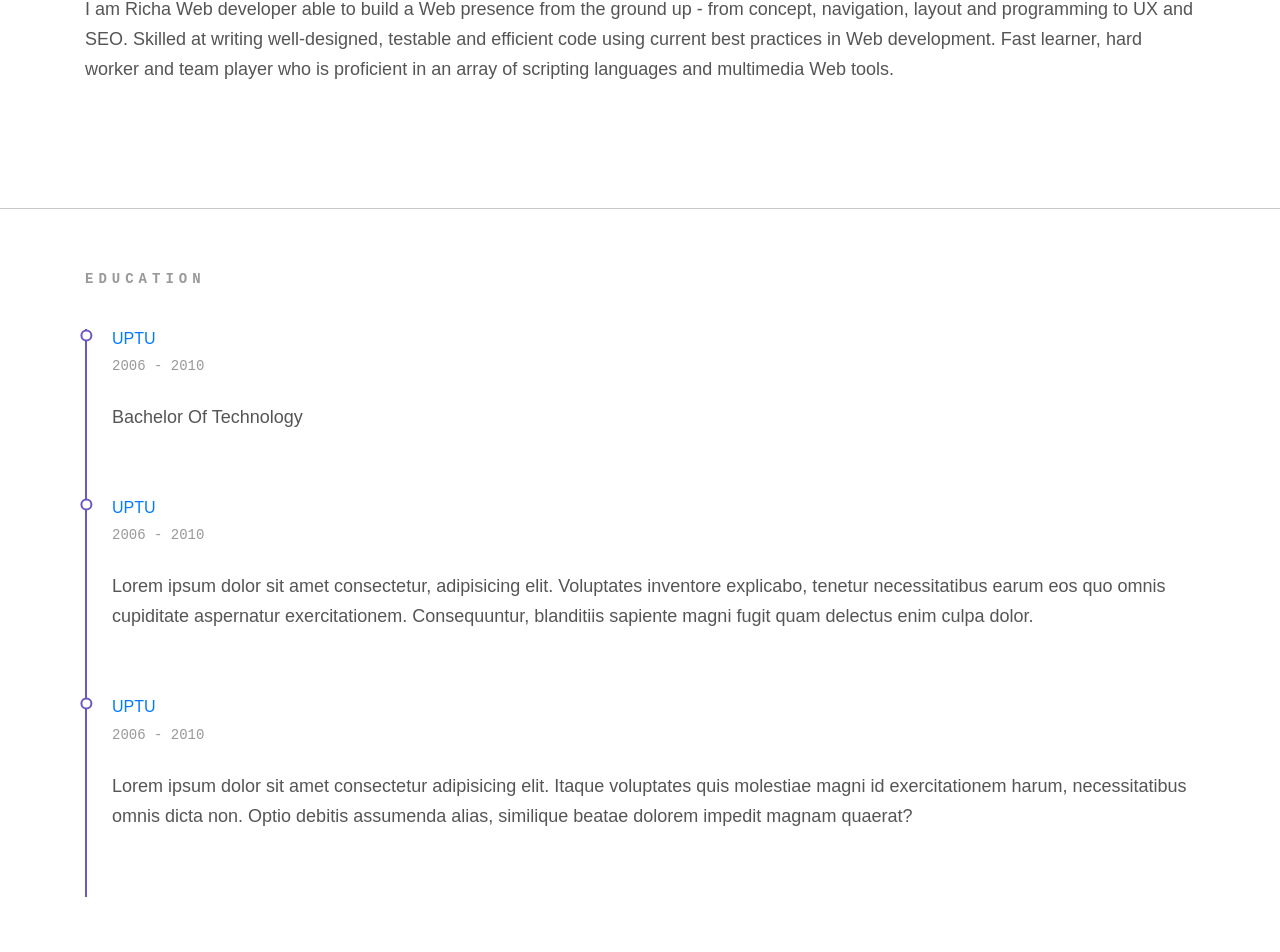
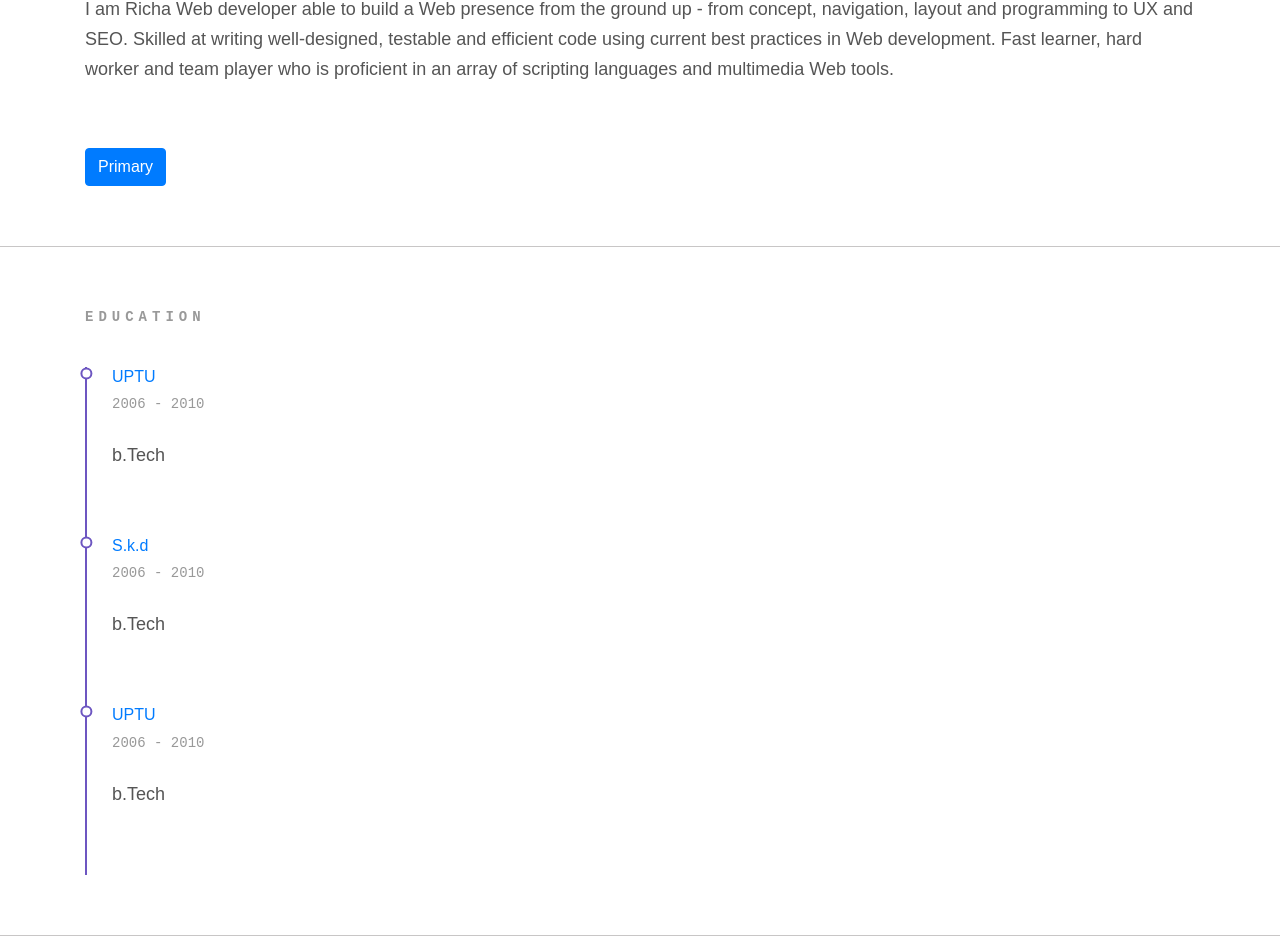
Before and after one commit to Richayadav75/portfolio, a React (Create React App) app: page / in a window 1280 px wide. Shown: the part 690-1642 px from the top of the page. Built offline with nearby package versions, Linux system fonts and the light colour scheme.

Commit message:
ResumeList component dynamic and created button component

```diff
--- /dev/null
+++ b/src/components/button/index.jsx
@@ -0,0 +1,12 @@
+import React , { Component } from 'react';
+import { Button } from 'react-bootstrap';
+
+export default class ButtonComponent extends Component {
+    render(){
+        return(
+            <div>
+                <Button variant="primary">Primary</Button>
+            </div>
+        )
+    }
+}
--- a/src/components/description/index.jsx
+++ b/src/components/description/index.jsx
@@ -1,7 +1,7 @@
 import React, { Component } from 'react';
 import {Col} from 'react-bootstrap';
 import './index.css';
-// import PrimaryBtn from '../../components/primaryBtn';
+import ButtonComponent from '../button';
 
 
 export default class Description extends Component {
@@ -15,7 +15,7 @@ export default class Description extends Component {
                     <p className="py-5 person-description">
                         I am Richa Web developer able to build a Web presence from the ground up - from concept, navigation, layout and programming to UX and SEO. Skilled at writing well-designed, testable and efficient code using current best practices in Web development. Fast learner, hard worker and team player who is proficient in an array of scripting languages and multimedia Web tools.
                     </p>
-                    {/* <PrimaryBtn /> */}
+                    <ButtonComponent />
                 </Col>
             </div>
         )
--- a/src/components/resumeList/index.jsx
+++ b/src/components/resumeList/index.jsx
@@ -7,42 +7,42 @@ export default class ResumeList extends Component {
         return (
             <div>
                 <div className="col-12">
-               <h3 className="resume-title">education</h3>
-               <div className="resume-list">
+                    <h3 className="resume-title">{this.props.name}</h3>{
+                        this.props.list.map((listItem,index) =>
+                            (
+
+                                <div className="resume-list" key={index}>
                                     <h3 className="text-primary h6">
-                   UPTU
+                                        {listItem.instituteName}
                                     </h3>
                                     <p className="resume-date">
-                   2006 - 2010
+                                        {listItem.startYear} - {listItem.endYear}
                                     </p>
                                     <p className="resume-discription">
-                    Bachelor Of Technology
+                                        {listItem.courseName}
                                     </p>
                                 </div>
-               <div className="resume-list">
-                   <h3 className="text-primary h6">
-                   UPTU
-                   </h3>
-                   <p className="resume-date">
-                   2006 - 2010
-                   </p>
-                   <p className="resume-discription">
-                    Lorem ipsum dolor sit amet consectetur, adipisicing elit. Voluptates inventore explicabo, tenetur necessitatibus earum eos quo omnis cupiditate aspernatur exercitationem. Consequuntur, blanditiis sapiente magni fugit quam delectus enim culpa dolor.
-                   </p>
-               </div>
-               <div className="resume-list">
-                   <h3 className="text-primary h6">
-                   UPTU
-                   </h3>
-                   <p className="resume-date">
-                   2006 - 2010
-                   </p>
-                   <p className="resume-discription">
-                    Lorem ipsum dolor sit amet consectetur adipisicing elit. Itaque voluptates quis molestiae magni id exercitationem harum, necessitatibus omnis dicta non. Optio debitis assumenda alias, similique beatae dolorem impedit magnam quaerat?
-                   </p>
-                   </div>
+
+                            ))
+                    }
                 </div>
             </div>
         )
     }
 }
+
+/** object
+ * { instituteName:"UPTU",
+ * startYear:2006,
+ * endYear:2010,
+ * courseName:"b.Tech"
+ *  }
+ */
+
+/** array of json object
+ *  [{ instituteName:"UPTU",
+* startYear:2006,
+* endYear:2010,
+* courseName:"b.Tech"
+*  }]
+ */
--- a/src/components/section/index.jsx
+++ b/src/components/section/index.jsx
@@ -1,29 +1,55 @@
 import React, { Component } from 'react';
-import {Row, Container } from 'react-bootstrap';
+import { Row, Container } from 'react-bootstrap';
 import Description from '../description';
 import ResumeList from '../resumeList';
 import './style.css';
 
 
 export default class Section extends Component {
-    render(){
-        return(
+    constructor(props) {   //Constructor own method
+        super(props);   //override own constructor method
+        this.state = {    //state initilization
+            title: "Education",   //state initization for title state
+            educationData: [{
+                instituteName: "UPTU",
+                startYear: 2006,
+                endYear: 2010,
+                courseName: "b.Tech"
+            },
+        {
+            instituteName: "S.k.d",
+                startYear: 2006,
+                endYear: 2010,
+                courseName: "b.Tech"
+        },
+        {
+            instituteName: "UPTU",
+                startYear: 2006,
+                endYear: 2010,
+                courseName: "b.Tech"
+        }]
+
+        }
+    }
+    render() {
+        return (
             <div>
                 <main>
-                    <section class="section">
+                    <section className="section">
                         <Container>
                             <Row>
-                            <Description />
+                                <Description />
                             </Row>
                         </Container>
                     </section>
-                    <section class="section">
+                    <section className="section">
                         <Container>
                             <Row>
-                            <ResumeList />
+                                <ResumeList name={this.state.title} list={this.state.educationData} />
                             </Row>
                         </Container>
                     </section>
+
                 </main>
             </div>
         )
```
Also changed, not shown: src/components/button/style.css (added). Lines whose indentation alone changed are shown as unchanged.
